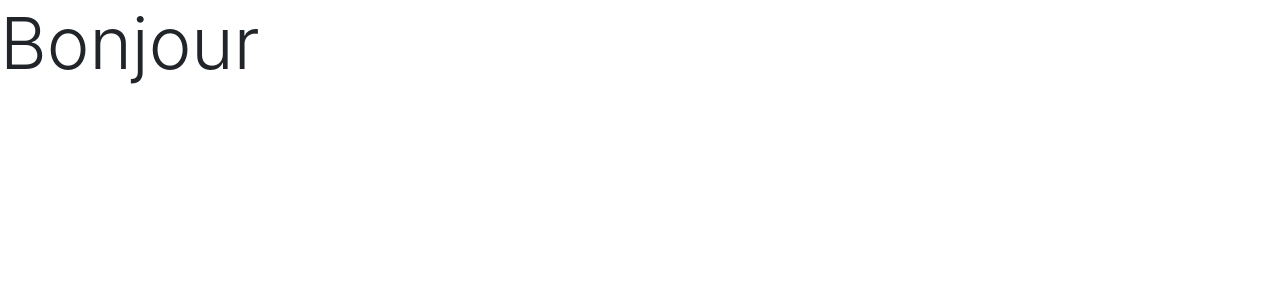
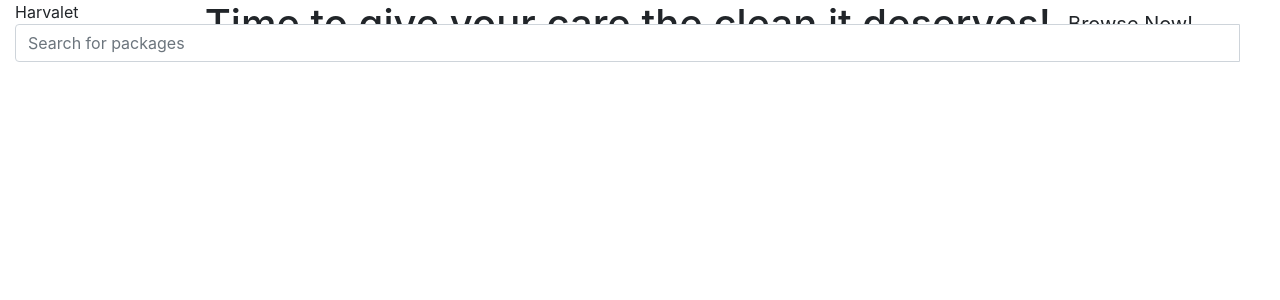
Before and after one commit to Schnoeff/Fullstack-milestone-project, a Django app: page / in a window 1280 px wide. Shown: the top 300 px of the page. Run offline with Django 3.2, Linux system fonts and the light colour scheme; some libraries are stand-ins or nearby versions.

Commit message:
Added homepage and base.html content

```diff
--- a/home/templates/home/index.html
+++ b/home/templates/home/index.html
@@ -1,6 +1,25 @@
 {% extends "base.html" %}
 {% load static %}
 
+{% block page-header %}
+<div class="container page-header">
+    <div class="row">
+        <div class="col">
+        </div>
+    </div>
+</div>
+{% endblock %}
 {% block content %}
-    <h1 class="display-3">Bonjour</h1>
+    <div class="container">
+        <div class="row">
+            <div class="col"></div>
+                <h1 class="display-5">Time to give your care the clean it deserves!
+                </h1>
+            <div>
+                <h3>
+                    <a href="" class="package-browse-button btn btn-lg"> Browse Now! </a>
+                </h3>
+        </div>
+    </div>
+
 {% endblock %}
--- a/templates/base.html
+++ b/templates/base.html
@@ -34,7 +34,29 @@
     <title>Harvalet {% block extra-title %}{% endblock %}</title>
   </head>
   <body>
-    <header class="container-fluid fixed-top"></header>
+    <header class="container-fluid fixed-top">
+        <div class="row">
+            <div class="col-12">
+                <a herf="{% url 'home' %}" class="home-link">Harvalet</a>
+            </div>
+            <div class="col-12">
+                <form method="GET" action="">
+                    <div class="input-group">
+                        <input class="form-control" type="text" name="q" placeholder="Search for packages">
+                        <div class="input-group-append">
+                            <button class="form-control btn btn-orange" type="submit">
+                                <span class="search-icon">
+                                    <i class="fas fa-search"></i>
+                                </span>
+                            </button>
+                        </div>
+                    </div>
+                </form>
+            </div>
+            <div class="col-12"></div>
+        </div>
+
+    </header>
 
     {% if messages %}
         <div class="message-container"></div>
```
